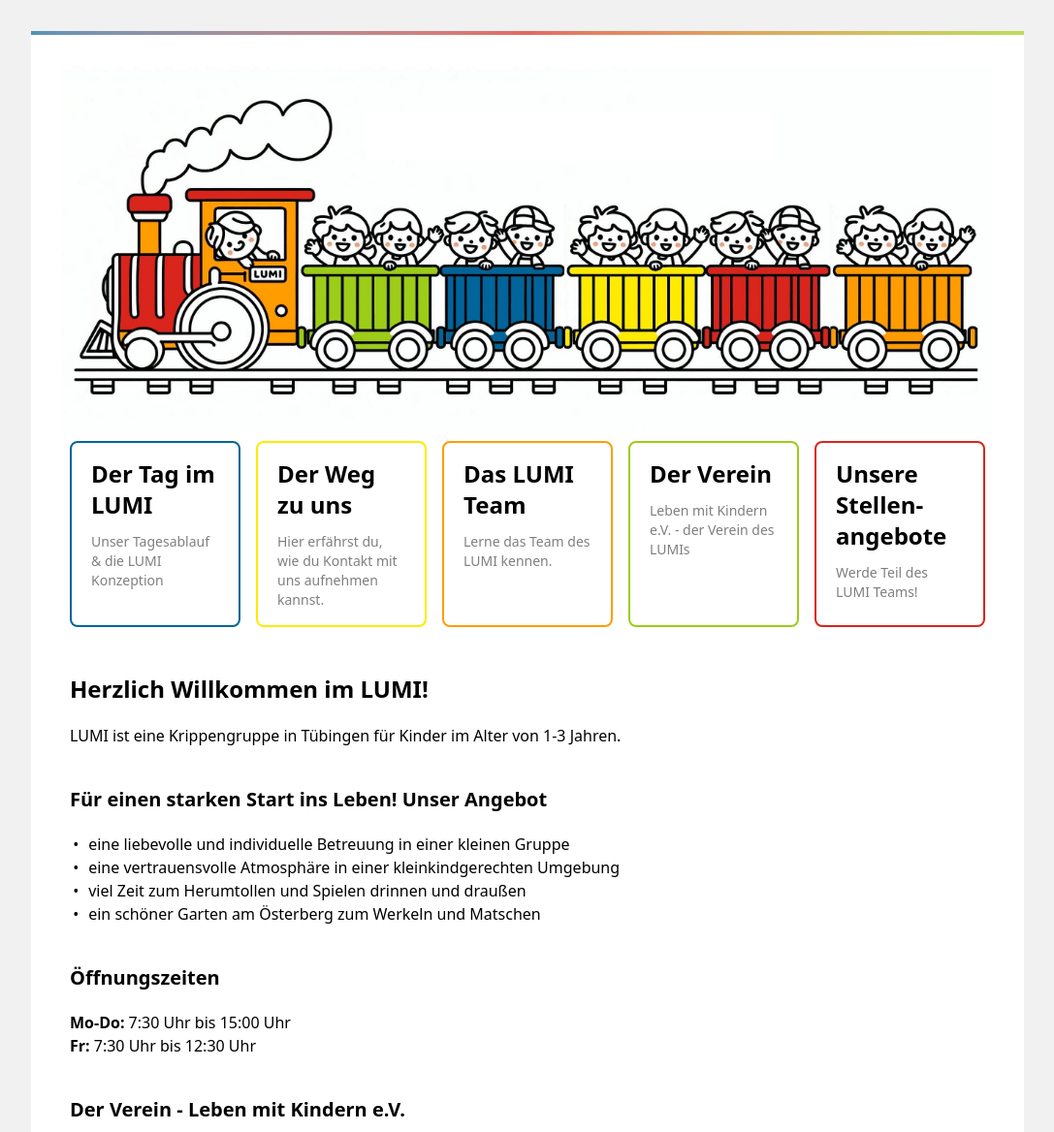
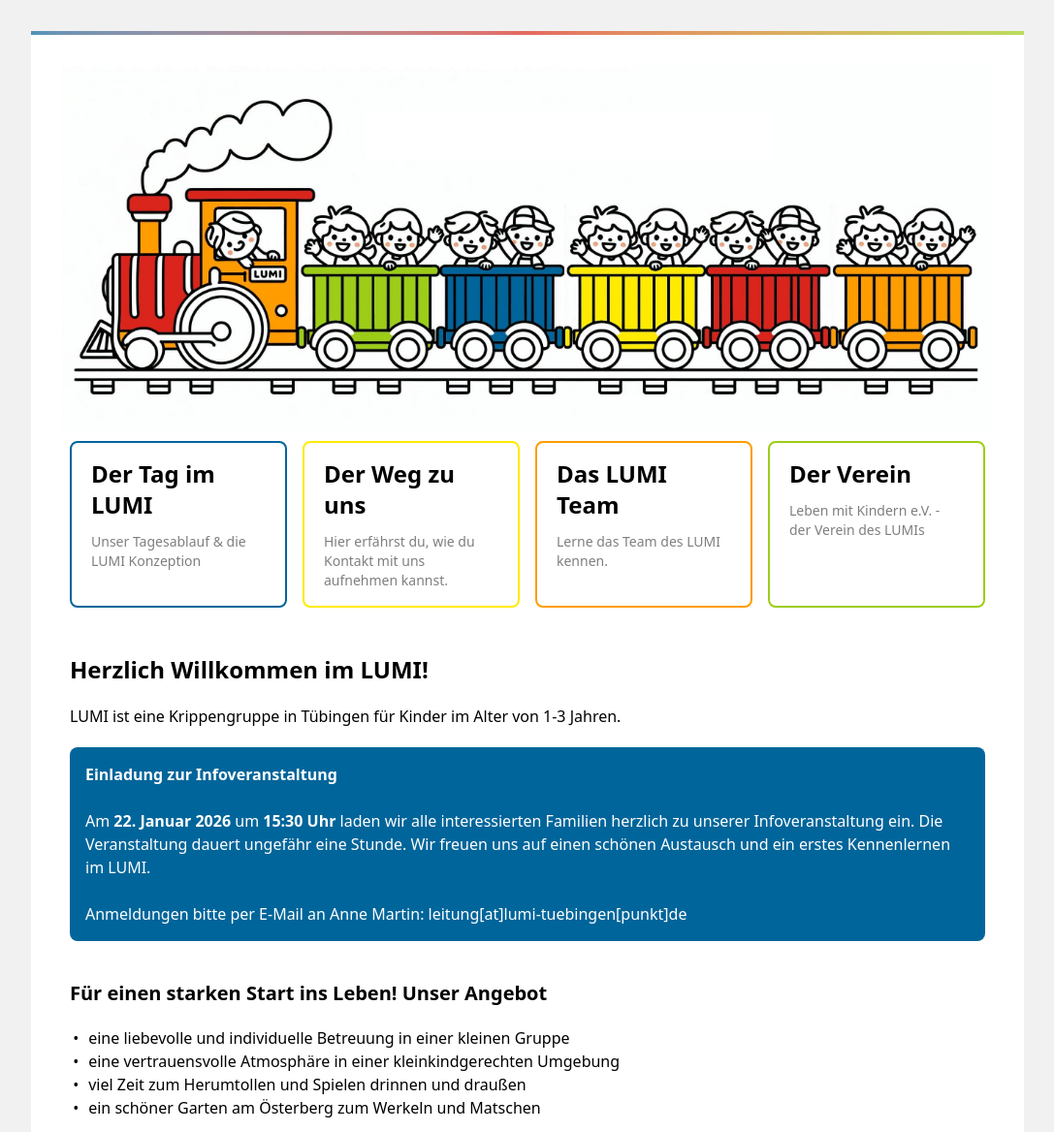
Before and after one commit to marcusvetter/lumi-tuebingen, a Next.js app: page / in a window 1280 px wide. Shown: the top 1168 px of the page at 97% size, without its empty margins (96-1183 px from the left). Built offline with nearby package versions, Linux system fonts and the light colour scheme.

Commit message:
feat: some textual changes

```diff
--- a/app/layout.tsx
+++ b/app/layout.tsx
@@ -19,7 +19,7 @@ export default function Layout({
         <div className="max-w-(--breakpoint-lg) bg-white lg:my-8 flex flex-col">
           <div className="w-full h-1 bg-linear-to-r from-lumi-blue/70 via-lumi-red/70 to-lumi-green/70"></div>
           <div className="px-4 lg:px-8 pt-4 lg:pt-8 grow">
-            <nav className="grid grid-cols-2 lg:grid-cols-5 mb-8">
+            <nav className="grid grid-cols-2 lg:grid-cols-4 mb-8">
 
               <div className="col-span-2 lg:col-span-5">
                 <Link href={'/'}>
@@ -69,6 +69,7 @@ export default function Layout({
                 </div>
               </Link>
 
+              {/*
               <Link href={`/stellenangebote`} className={`link m-1 lg:m-2 p-2 lg:px-5 lg:py-4 border-2 border-lumi-red rounded-lg hover:bg-lumi-red hover:text-white transition-transform duration-200 hover:-translate-y-1 ${pathname === `/stellenangebote` ? `bg-lumi-red text-white -translate-y-1` : 'bg-lumi-white translate-y-0'}`}>
                 <div className={`lg:mb-3 text-xl lg:text-2xl font-semibold`}>
                   Unsere Stellen&shy;angebote
@@ -77,6 +78,7 @@ export default function Layout({
                   Werde Teil des LUMI Teams!
                 </div>
               </Link>
+              */}
 
             </nav>
 
--- a/app/page.tsx
+++ b/app/page.tsx
@@ -12,9 +12,11 @@ export default function Home() {
       <h1>Herzlich Willkommen im LUMI!</h1>
       <p>LUMI ist eine Krippengruppe in Tübingen für Kinder im Alter von 1-3 Jahren.</p>
 
-      {/* <div className="bg-lumi-blue text-white rounded-lg p-4">
-        Highlighted text, if needed
-      </div> */}
+      <div className="bg-lumi-blue text-white rounded-lg p-4">
+        <strong>Einladung zur Infoveranstaltung</strong><br /><br />
+        Am <strong>22. Januar 2026</strong> um <strong>15:30 Uhr</strong> laden wir alle interessierten Familien herzlich zu unserer Infoveranstaltung ein. Die Veranstaltung dauert ungefähr eine Stunde. Wir freuen uns auf einen schönen Austausch und ein erstes Kennenlernen im LUMI.<br /><br />
+        Anmeldungen bitte per E-Mail an Anne Martin: leitung[at]lumi-tuebingen[punkt]de
+      </div>
 
       <h2>Für einen starken Start ins Leben! Unser Angebot</h2>
       <ul>
--- a/app/stellenangebote/page.tsx
+++ b/app/stellenangebote/page.tsx
@@ -33,7 +33,7 @@ export default function Page() {
             möchtest, freuen wir uns sehr auf Deine Bewerbung, gerne per Mail, an: info at lumi-tuebingen punkt de
         </p> */}
 
-        <h2>Aushilfskräfte</h2>
+        {/* <h2>Aushilfskräfte</h2>
         <p>
             Wir suchen immer wieder Aushilfskräfte für unsere Einrichtung, die uns bei der Arbeit
             mit den Kindern unterstützen.
@@ -75,6 +75,6 @@ export default function Page() {
         </p>
         <p>
             Frag einfach direkt bei uns an, ob wir derzeit bzw. für deinen benötigten Zeitraum Kapazitäten frei haben.
-        </p>
+        </p> */}
     </div>
 }
```
